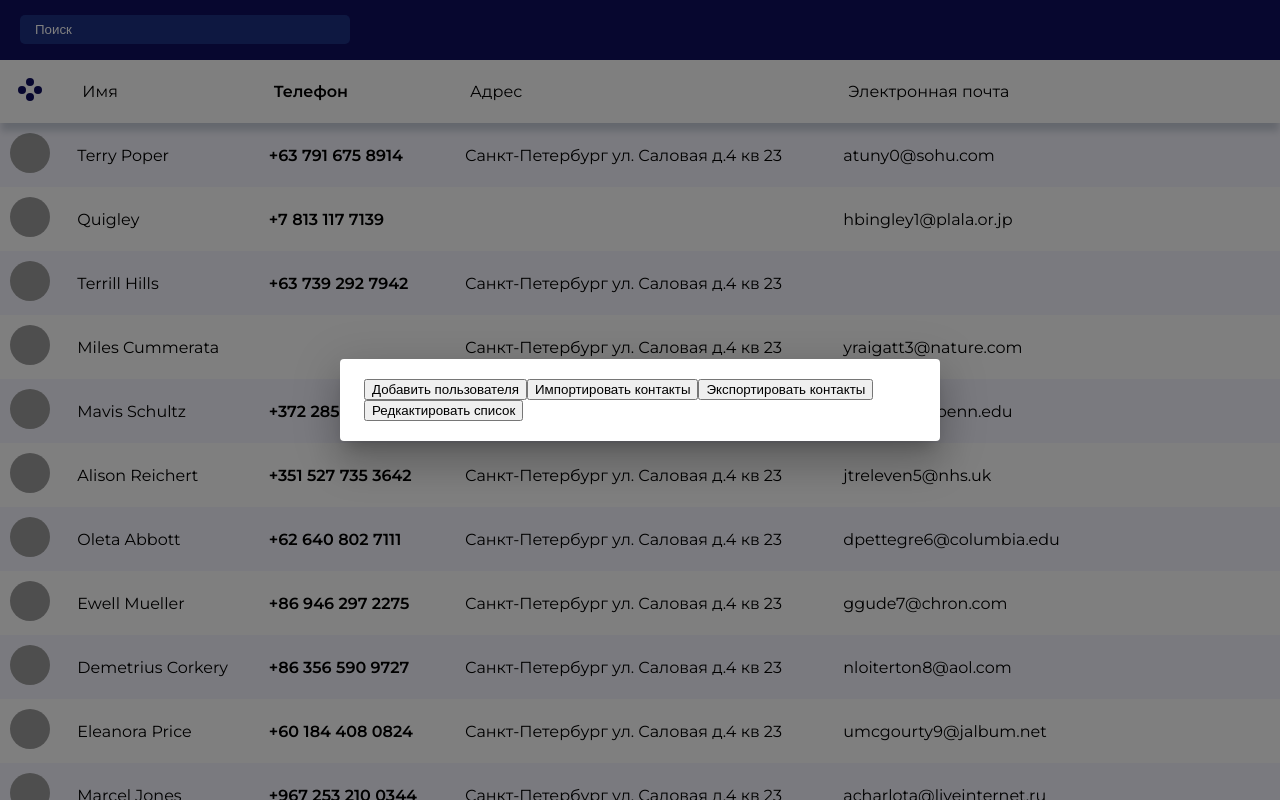
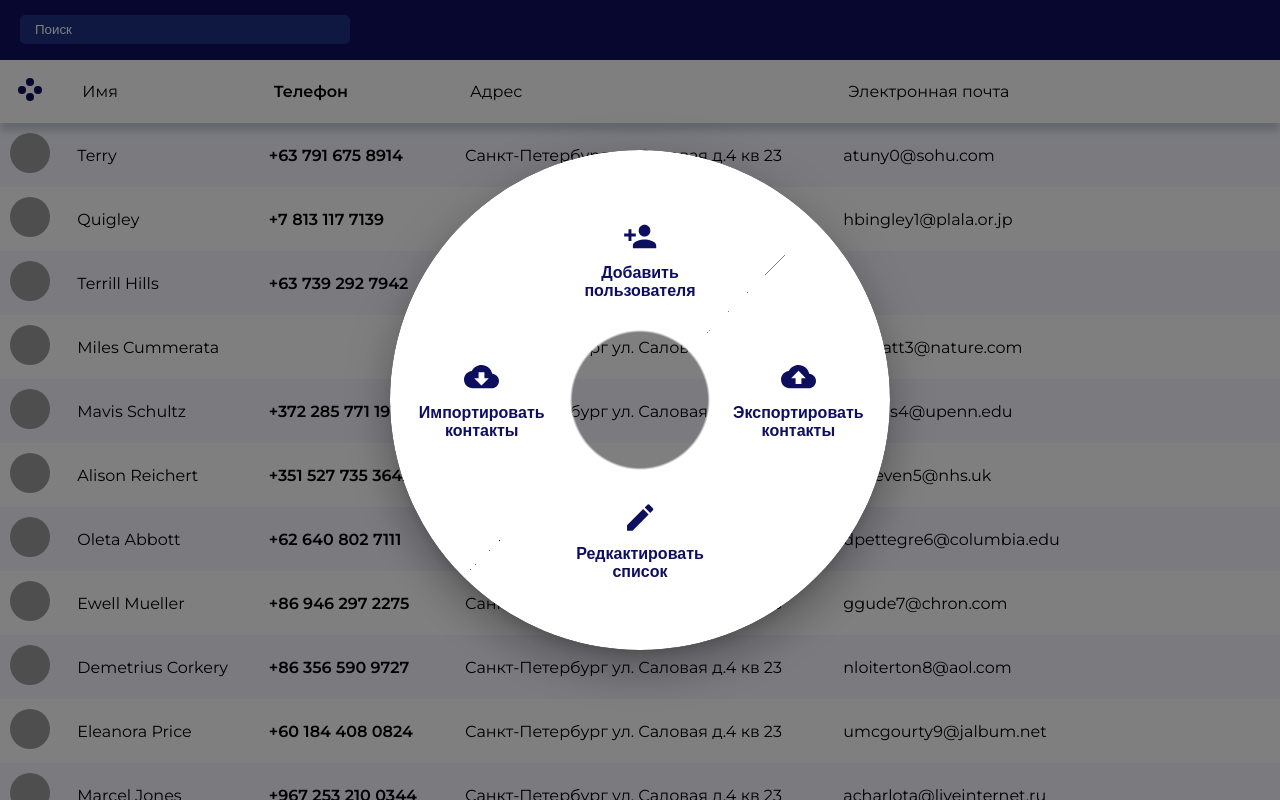
Before and after one commit to SirJon/phone-book, a React (Vite) app: page / in a window 1280 px wide. Both pictures are taken after a click on the button "Меню". Shown: the top 800 px of the page. Built offline with nearby package versions, Linux system fonts and the light colour scheme; data requests are answered from the project's data file; grey boxes are pictures that could not be loaded.

Commit message:
menu css

```diff
--- a/package.json
+++ b/package.json
@@ -13,9 +13,11 @@
   "dependencies": {
     "@emotion/react": "^11.11.1",
     "@emotion/styled": "^11.11.0",
+    "@mui/icons-material": "^5.11.16",
     "@mui/material": "^5.13.5",
     "@reduxjs/toolkit": "^1.9.5",
     "axios": "^1.4.0",
+    "clsx": "^1.2.1",
     "react": "^18.2.0",
     "react-dom": "^18.2.0",
     "react-hook-form": "^7.44.3",
--- /dev/null
+++ b/src/assets/scss/abstracts/_functions.scss
@@ -0,0 +1,11 @@
+@function sqrt($r) {
+  $x0: 1;
+  $x1: $x0;
+
+  @for $i from 1 through 10 {
+    $x1: $x0 - ($x0 * $x0 - abs($r)) / (2 * $x0);
+    $x0: $x1;
+  }
+
+  @return $x1;
+}
--- a/src/assets/scss/abstracts/_variables.scss
+++ b/src/assets/scss/abstracts/_variables.scss
@@ -3,3 +3,5 @@ $white: #ffffff;
 $blue: #0e0e5f;
 
 $header-height: 60px;
+
+$menu-width: 500px;
--- a/src/assets/scss/components/_menu.scss
+++ b/src/assets/scss/components/_menu.scss
@@ -1,4 +1,4 @@
-.menu__button {
+.menu__button--action {
   width: 30px;
   height: 30px;
   position: relative;
@@ -20,3 +20,166 @@
     box-shadow: 0 15px 0 0 $blue, 8px 8px 0 0 $blue, -8px 8px 0 0 $blue;
   }
 }
+
+.menu__dialog {
+  .MuiPaper-elevation {
+    border-radius: 50%;
+    overflow: hidden;
+    background: transparent;
+  }
+}
+
+.menu__content {
+  width: $menu-width;
+  height: $menu-width;
+  margin: 0 !important;
+  padding: 0 !important;
+}
+
+.menu__span {
+  position: absolute;
+  z-index: 2;
+
+  display: flex;
+  flex-direction: column;
+  align-items: center;
+  text-align: center;
+  gap: 10px;
+  width: 100px;
+}
+
+.menu__button {
+  cursor: pointer;
+  background: transparent;
+  border: none;
+  outline: none;
+  margin: 0;
+  padding: 0;
+  font-size: 1rem;
+
+  position: absolute;
+
+  width: calc($menu-width / 3);
+  aspect-ratio: 1;
+  display: inline-grid;
+  place-content: center;
+
+  color: $blue;
+
+  &:hover,
+  &:focus {
+    color: $white;
+  }
+}
+
+.menu__button--up {
+  top: 0;
+  left: 50%;
+  transform: translate(-50%, 0);
+  .menu__span {
+    left: 50%;
+    bottom: 10%;
+    transform: translate(-50%, 0);
+  }
+}
+
+.menu__button--right {
+  top: 50%;
+  right: 0;
+  transform: translate(0, -50%);
+  .menu__span {
+    left: 15%;
+    top: 50%;
+    transform: translate(0, -50%);
+  }
+}
+
+.menu__button--left {
+  top: 50%;
+  left: 0;
+  transform: translate(0, -50%);
+  .menu__span {
+    right: 15%;
+    top: 50%;
+    transform: translate(0, -50%);
+  }
+}
+
+.menu__button--down {
+  bottom: 0;
+  left: 50%;
+  transform: translate(-50%, 0);
+  .menu__span {
+    left: 50%;
+    top: 10%;
+    transform: translate(-50%, 0);
+  }
+}
+
+.menu__circle {
+  width: 100%;
+  height: 100%;
+  position: absolute;
+  top: 0;
+  left: 0;
+
+  &::before {
+    --p: 25;
+    --b: 180px;
+    content: "";
+
+    position: absolute;
+    top: 0;
+    left: 50%;
+    width: $menu-width;
+    height: $menu-width;
+    border-radius: 50%;
+
+    background: conic-gradient($white calc(var(--p) * 1%), #0000 0);
+    -webkit-mask: radial-gradient(
+      farthest-side,
+      #0000 calc(99% - var(--b)),
+      #000 calc(100% - var(--b))
+    );
+    mask: radial-gradient(
+      farthest-side,
+      #0000 calc(99% - var(--b)),
+      #000 calc(100% - var(--b))
+    );
+  }
+}
+
+.menu__circle--up {
+  &::before {
+    transform: translate(-50%, 0) rotate(-45deg);
+  }
+}
+
+.menu__circle--left {
+  &::before {
+    transform: translate(-50%, 0) rotate(-135deg);
+  }
+}
+
+.menu__circle--right {
+  &::before {
+    transform: translate(-50%, 0) rotate(45deg);
+  }
+}
+
+.menu__circle--down {
+  &::before {
+    transform: translate(-50%, 0) rotate(135deg);
+  }
+}
+
+.menu__circle--activ {
+  &::before {
+    background: conic-gradient($blue calc(var(--p) * 1%), #0000 0);
+  }
+}
+
+.menu__svg {
+  width: 35px !important;
+  height: 35px !important;
+}
--- a/src/assets/scss/main.scss
+++ b/src/assets/scss/main.scss
@@ -1,5 +1,6 @@
 @import 'abstracts/fonts';
 @import 'abstracts/variables';
+@import 'abstracts/functions';
 
 @import 'base/global';
 
--- a/src/components/Menu/Menu.jsx
+++ b/src/components/Menu/Menu.jsx
@@ -1,10 +1,21 @@
+import clsx from 'clsx';
 import { useState } from 'react';
+
+import AddUser from '@/components/AddUser/AddUser';
+
 import Dialog from '@mui/material/Dialog';
 import DialogContent from '@mui/material/DialogContent';
-import AddUser from '@/components/AddUser/AddUser';
+import PersonAddIcon from '@mui/icons-material/PersonAdd';
+import CreateIcon from '@mui/icons-material/Create';
+import BackupIcon from '@mui/icons-material/Backup';
+import CloudDownloadIcon from '@mui/icons-material/CloudDownload';
 
 const Menu = () => {
   const [open, setOpen] = useState(false);
+  const [up, setUp] = useState(false);
+  const [down, setDown] = useState(false);
+  const [left, setLeft] = useState(false);
+  const [right, setRight] = useState(false);
 
   const handleClickOpen = () => {
     setOpen(true);
@@ -25,25 +36,91 @@ const Menu = () => {
 
   return (
     <div className='menu'>
-      <button className='menu__button' onClick={handleClickOpen}>
+      <button className='menu__button--action' onClick={handleClickOpen}>
         <span className='visually-hidden'>Меню</span>
       </button>
       <Dialog
         open={open}
         onClose={handleClose}
+        className='menu__dialog'
       >
-        <DialogContent>
+        <DialogContent className='menu__content'>
+          <div
+            className={clsx({
+              ["menu__circle"]: true,
+              ["menu__circle--up"]: true,
+              [" menu__circle--activ"]: up,
+            })}
+          />
+          <div
+            className={clsx({
+              ["menu__circle"]: true,
+              ["menu__circle--left"]: true,
+              [" menu__circle--activ"]: left,
+            })}
+          />
+          <div
+            className={clsx({
+              ["menu__circle"]: true,
+              ["menu__circle--right"]: true,
+              [" menu__circle--activ"]: right,
+            })}
+          />
+          <div
+            className={clsx({
+              ["menu__circle"]: true,
+              ["menu__circle--down"]: true,
+              [" menu__circle--activ"]: down,
+            })}
+          />
           <button
             onClick={() => {
               handleClickOpenUser();
               handleClose();
             }}
+            className='menu__button menu__button--up bold'
+            onFocus={() => setUp(true)}
+            onMouseEnter={() => setUp(true)}
+            onMouseLeave={() => setUp(false)}
           >
-            Добавить пользователя
+            <span className='menu__span'>
+              <PersonAddIcon className='menu__svg' />
+              Добавить пользователя
+            </span>
           </button>
-          <button>Импортировать контакты</button>
-          <button>Экспортировать контакты</button>
-          <button>Редкактировать список</button>
+          <button
+            className='menu__button menu__button--left bold'
+            onFocus={() => setLeft(true)}
+            onMouseEnter={() => setLeft(true)}
+            onMouseLeave={() => setLeft(false)}
+          >
+            <span className='menu__span'>
+              <CloudDownloadIcon className='menu__svg' />
+              Импортировать контакты
+            </span>
+          </button>
+          <button
+            className='menu__button menu__button--right bold'
+            onFocus={() => setRight(true)}
+            onMouseEnter={() => setRight(true)}
+            onMouseLeave={() => setRight(false)}
+          >
+            <span className='menu__span'>
+              <BackupIcon className='menu__svg' />
+              Экспортировать контакты
+            </span>
+          </button>
+          <button
+            className='menu__button menu__button--down bold'
+            onFocus={() => setDown(true)}
+            onMouseEnter={() => setDown(true)}
+            onMouseLeave={() => setDown(false)}
+          >
+            <span className='menu__span'>
+              <CreateIcon className='menu__svg' />
+              Редкактировать список
+            </span>
+          </button>
         </DialogContent>
       </Dialog>
       <AddUser open={openUser} handleClose={handleCloseUser} />
--- a/src/server/db.json
+++ b/src/server/db.json
@@ -2,7 +2,7 @@
   "users": [
     {
       "id": 1,
-      "name": "Terry Poper",
+      "name": "Terry",
       "avatar": "https://robohash.org/Terry",
       "address": "Санкт-Петербург ул. Саловая д.4 кв 23",
       "email": "atuny0@sohu.com",
```
Also changed, not shown: 1 other file (tests, documents, lock files or other folders).
